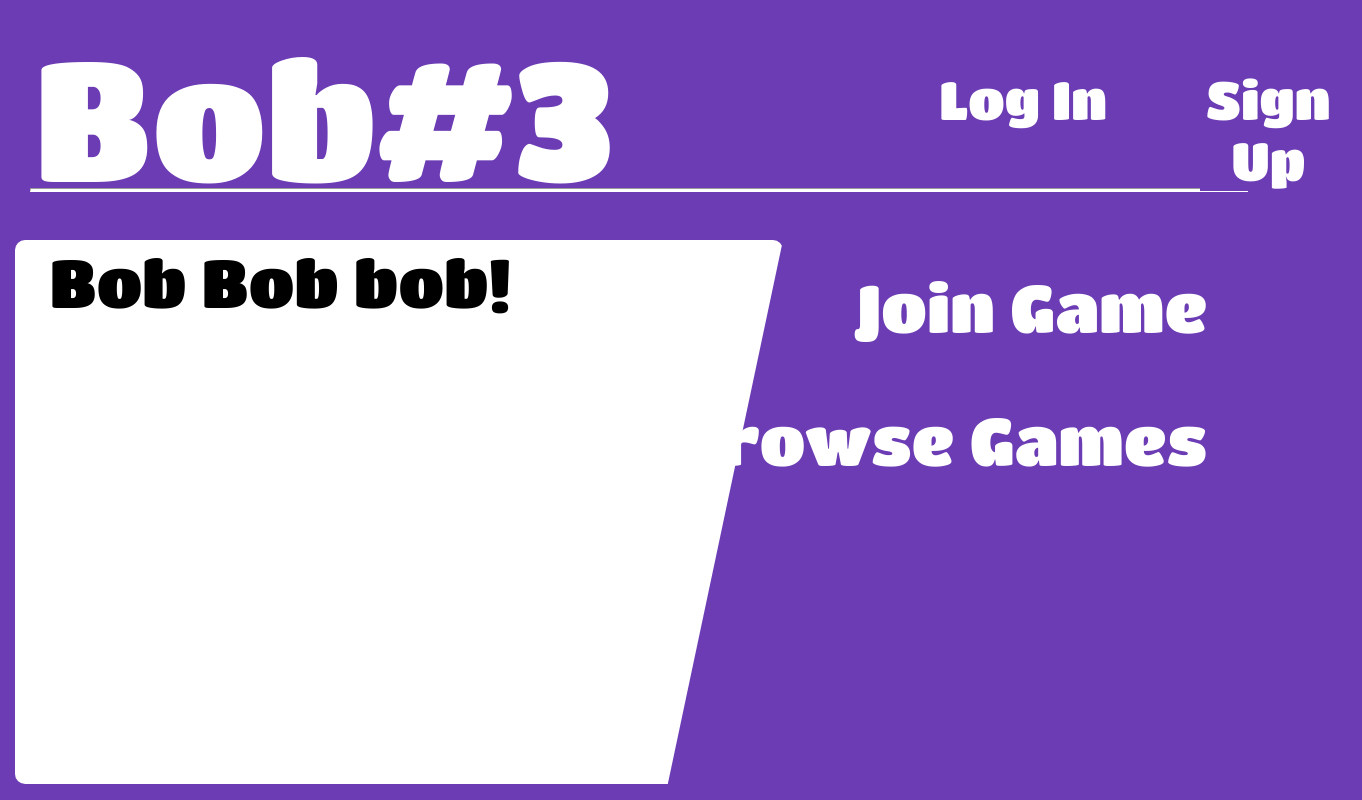
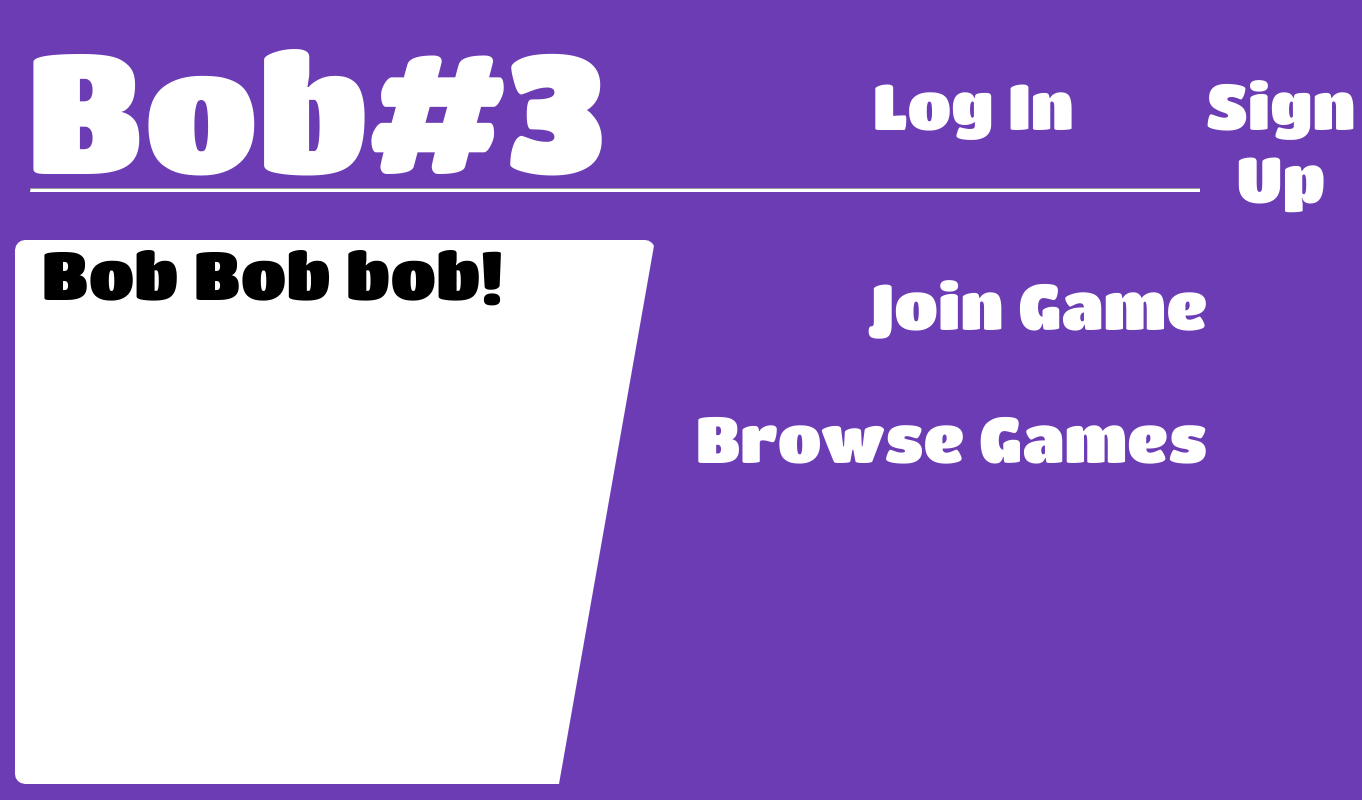
Before and after one commit to theutisticcoder/bob3, a website: page index.html in a window 1280 px wide. Shown: the whole page, 1362 px wide, since content can reach past the window. Drawn offline with nearby package versions, Linux system fonts and the light colour scheme; some packages are replaced by stand-ins of ours; no server answers; a script that the page names is missing.

Commit message:
fix the stuff

```diff
--- a/index.html
+++ b/index.html
@@ -15,7 +15,7 @@
 </head>
 <body>
 
-  <h1>Bob#3</h1>
+  <h1 id="title">Bob#3</h1>
   <hr>
   <button id="JoinGame" onclick="window.location.href='JoinGame.html'">Join Game</button>
   <button id="BrowseGames" onclick="window.location.href='BrowseGames.html'">Browse Games</button>
--- a/style.css
+++ b/style.css
@@ -63,7 +63,7 @@ hr{
     color: #fff;
     background: #6c3cb5;
     position: absolute;
-    left: 700pt;
+    left: 650pt;
     top: 50pt;
     font-size: 40pt;
     font-family: "Titan One", sans-serif;
@@ -72,7 +72,7 @@ hr{
 }
 #side{
     height: 68vh;
-        width: 60vw;
+        width: 50vmax;
         background: white;
         position: absolute;
         left: 15px;
@@ -101,6 +101,6 @@ hr{
         position: absolute;
         top: -50px;
     }
-    h1{
-        padding: 1vh;
+    #text,#LogIn,#SignIn,#BrowseGames,#JoinGame{
+       font-size: 5vmax;
     }
```
